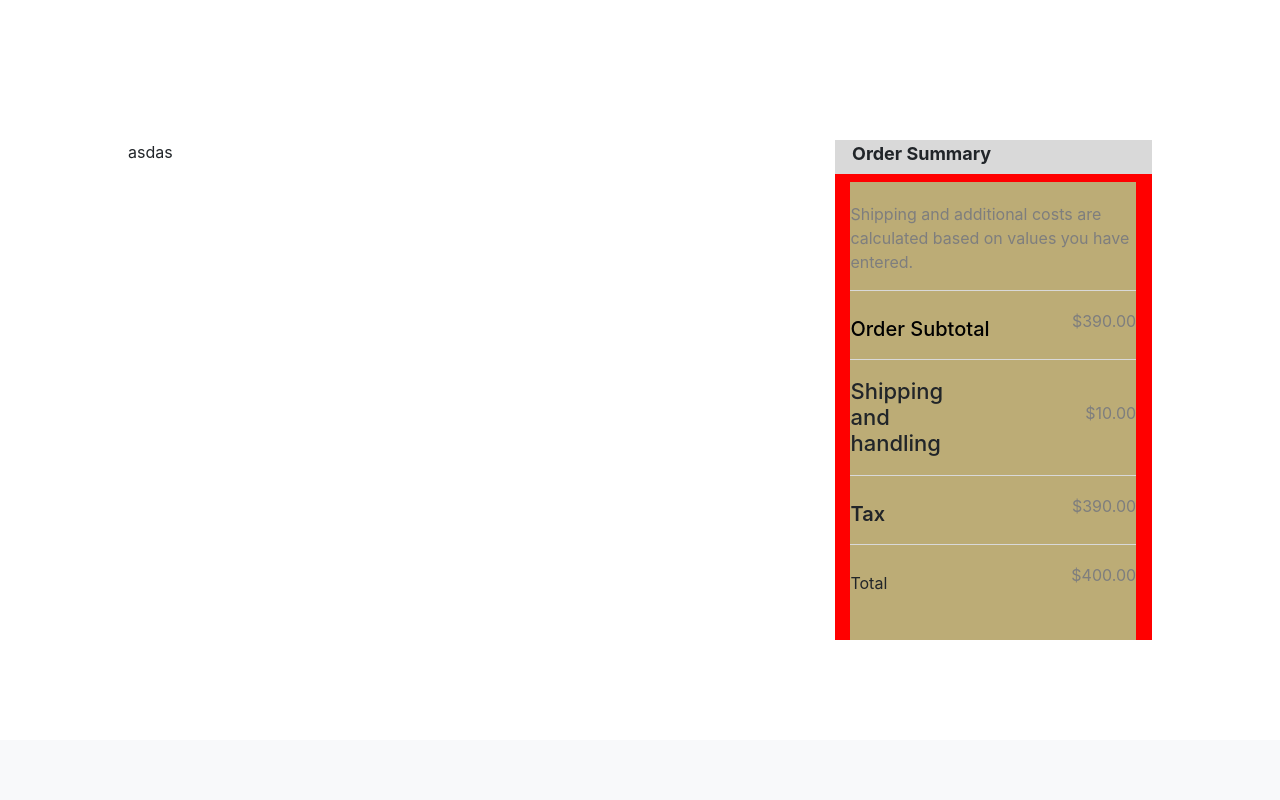
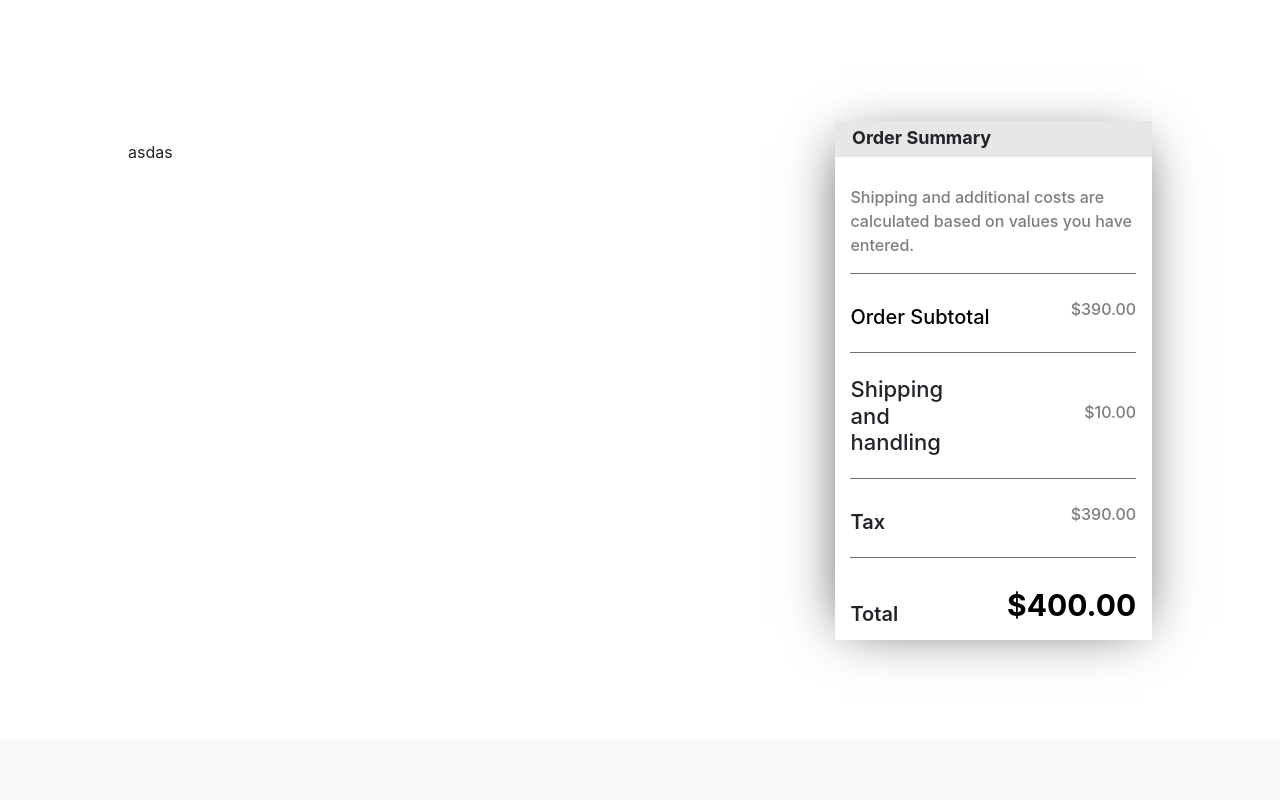
Before and after one commit to Kerimov056/Varkala, a React (Create React App) app: page /toBasket in a window 1280 px wide. Shown: the part 540-1340 px from the top of the page. Built offline with nearby package versions, Linux system fonts and the light colour scheme.

Commit message:
basket design

```diff
--- a/src/components/ToBaskett/ToBasket.jsx
+++ b/src/components/ToBaskett/ToBasket.jsx
@@ -42,7 +42,7 @@ const ToBasket = ({ id, productName, price, productImage }) => {
                                 <h6></h6>
                                 <div className='Total'>
                                     <span>Total</span>
-                            <p>$400.00</p>
+                                    <p className='cem'>$400.00</p>
                                 </div>
                             </div>
                         </div>
--- a/src/components/ToBaskett/tobasket.scss
+++ b/src/components/ToBaskett/tobasket.scss
@@ -1,50 +1,51 @@
-p{
+p {
     color: rgb(126, 126, 126);
+    font-weight: 500;
 }
 
-.tobasket{
+.tobasket {
     width: 100%;
     height: auto;
     display: flex;
     justify-content: center;
 
-    &>div{
+    &>div {
         width: 80%;
         height: auto;
 
-        &>div{
+        &>div {
             margin-top: 100px;
             width: 80%;
             height: 280px;
 
-            &>h5{
+            &>h5 {
                 font-size: 18px;
                 font-weight: 600;
 
-                &>span{
+                &>span {
                     color: #bcac76;
                     margin-right: 10px;
                 }
             }
 
-            &>h1{
+            &>h1 {
                 margin-top: 21px;
                 font-size: 53px;
                 font-weight: 700;
             }
 
-            &>p{
+            &>p {
                 margin-top: 30px;
                 font-size: 22px;
 
-                &>span{
+                &>span {
                     color: #bcac76;
                 }
             }
         }
 
 
-        .cart_in{
+        .cart_in {
             margin-bottom: 100px;
             margin-top: 150px;
             width: 100%;
@@ -52,83 +53,100 @@ p{
             display: flex;
             justify-content: space-between;
 
-            .productss{
+            .productss {
                 width: 58%;
                 height: auto;
             }
 
-            .Summary{
+            .Summary {
+                box-shadow: -2px -5px 53px -11px rgba(0,0,0,0.75);
+                -webkit-box-shadow: -2px -5px 53px -11px rgba(0,0,0,0.75);
+                -moz-box-shadow: -2px -5px 53px -11px rgba(0,0,0,0.75);
                 width: 31%;
                 height: 500px;
-                background-color: red;
                 display: flex;
                 justify-content: center;
                 align-items: center;
                 flex-direction: column;
 
-                &>h3{
+                &>h3 {
                     width: 100%;
                     padding-top: 3px;
                     padding-bottom: 1px;
                     border: 1px;
-                    background-color: #d9d9d9;
+                    background-color: #e8e6e6;
                     display: flex;
                     justify-content: center;
                     align-items: center;
 
-                    &>h3{
+                    &>h3 {
+                        margin-top: 3px;
                         width: 89%;
                         font-size: 18px;
                         font-weight: 700;
                     }
                 }
 
-                .Summary_in{
+                .Summary_in {
                     width: 90%;
                     height: 99%;
-                    background-color: #bcac76;
 
-                    &>h6{
+                    &>h6 {
                         width: 100%;
                         height: 1px;
-                        background-color: #d9d9d9;
+                        background-color: #717171;
                     }
 
-                    &>p{
+                    &>p {
                         margin-top: 20px;
                         font-size: 16px;
                     }
 
-                    &>div{
-                        padding: 10px 0 10px 0;
+                    &>div {
+                        padding: 15px 0 15px 0;
                         display: flex;
                         justify-content: space-between;
                         align-items: center;
                     }
 
-                    .Subtotal{
+                    .Subtotal {
 
-                        &>span{
+                        &>span {
                             color: black;
                             font-size: 20px;
                             font-weight: 500;
                         }
                     }
 
-                    .Shipping{
+                    .Shipping {
 
-                        &>h1{
+                        &>h1 {
                             width: 40%;
                             height: auto;
                             font-size: 22px;
                         }
                     }
 
-                    .Tax{
+                    .Tax {
 
-                        &>span{
+                        &>span {
                             font-size: 20px;
                             font-weight: 600;
+                        }
+                    }
+
+                    .Total {
+                        margin-top: 10px;
+
+                        &>span {
+                            font-size: 20px;
+                            font-weight: 600;
+                        }
+
+                        .cem {
+                            font-size: 30px;
+                            font-weight: 700;
+                            color: black;
                         }
                     }
                 }
```
Lines whose indentation alone changed are shown as unchanged.
